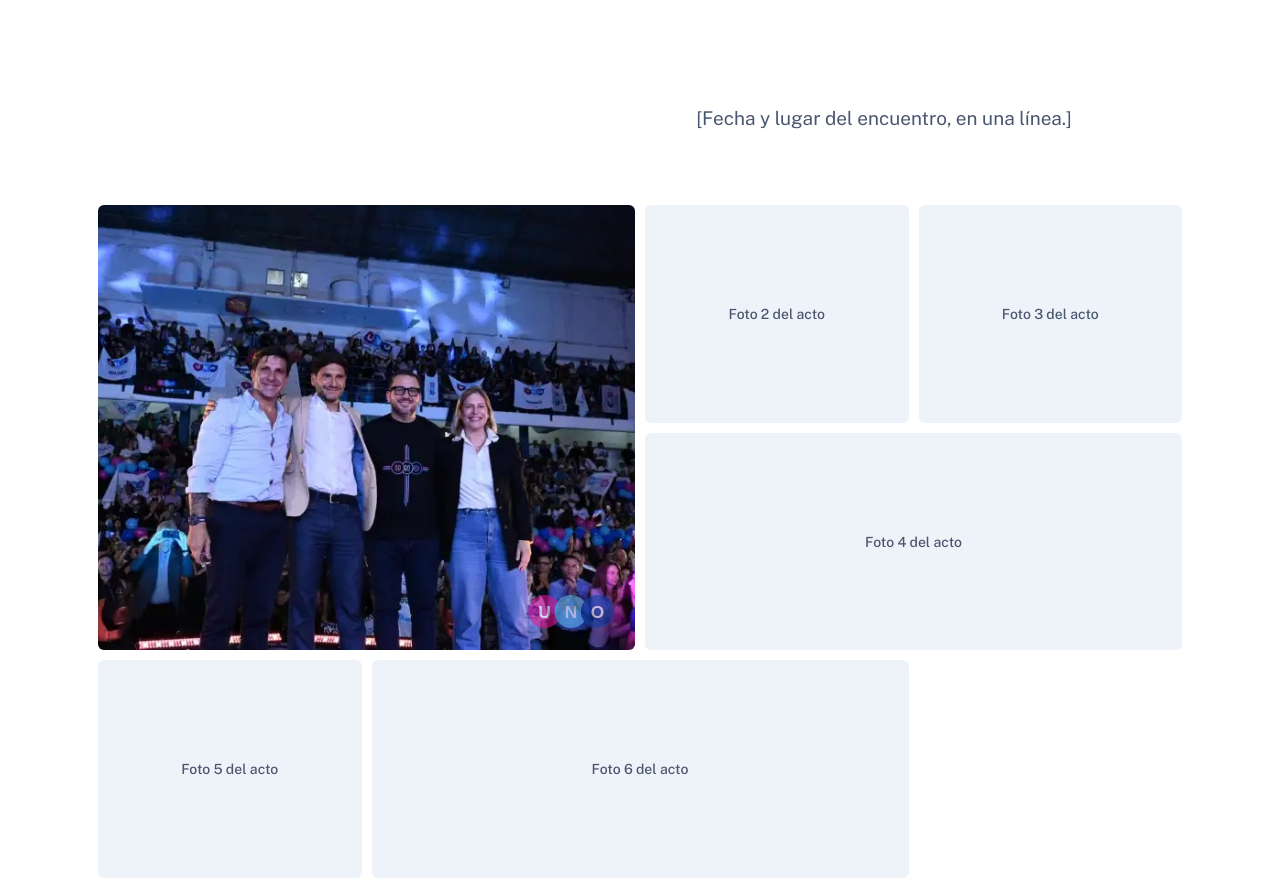
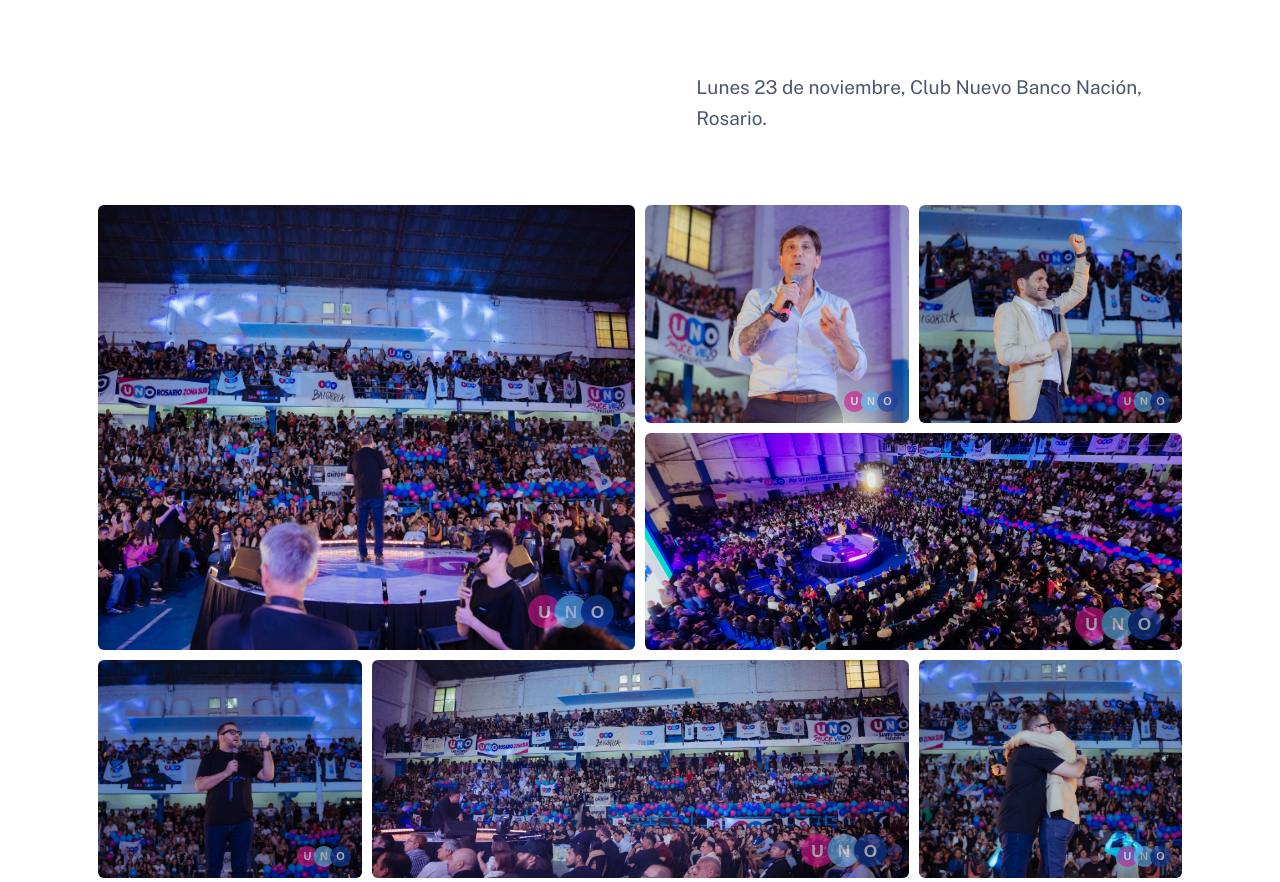
Before and after one commit to nlattuca-creator/uno-maqueta, a plain HTML site: page index.html in a window 1280 px wide. Shown: the part 1943-2825 px from the top of the page. Drawn offline with nearby package versions, Linux system fonts and the light colour scheme.

Commit message:
Galería con siete fotos propias del acto, fecha y lugar
Co-Authored-By: Claude Fable 5.2 <noreply@anthropic.com>

```diff
--- a/index.html
+++ b/index.html
@@ -525,9 +525,15 @@ var CFG = {
   franja: ['Somos muchos, somos UNO', 'Una Nueva Oportunidad', 'Construimos juntos el futuro de Santa Fe'],
   participar: ['Militar en mi barrio', 'Fiscalizar', 'Aportar ideas', 'Difundir en redes'],
   // Fotos del acto: { src: 'fotos/acto-1.jpg', alt: 'qué se ve en la foto' }. La primera sale grande.
-  galeriaTexto: '[Fecha y lugar del encuentro, en una línea.]',
+  galeriaTexto: 'Lunes 23 de noviembre, Club Nuevo Banco Nación, Rosario.',
   fotos: [
-    { src: 'fotos/acto-1.jpg', alt: 'Cuatro dirigentes sobre el escenario, con las tribunas llenas y banderas de UNO detrás' }
+    { src: 'fotos/evento-142.jpg', alt: 'Vista general del estadio colmado, con el escenario circular en el centro y las tribunas llenas de banderas de UNO' },
+    { src: 'fotos/evento-013.jpg', alt: 'Orador de camisa blanca habla con el micrófono en la mano, con la tribuna detrás' },
+    { src: 'fotos/evento-049.jpg', alt: 'Orador de saco claro levanta el puño frente a las tribunas llenas' },
+    { src: 'fotos/evento-drone05.jpg', alt: 'Vista aérea del estadio lleno, con el escenario iluminado y globos de los colores de UNO' },
+    { src: 'fotos/evento-029.jpg', alt: 'Orador de remera negra habla desde el escenario con las tribunas colmadas detrás' },
+    { src: 'fotos/evento-098.jpg', alt: 'El público sentado en la platea y las tribunas del estadio, con banderas de UNO en las barandas' },
+    { src: 'fotos/evento-043.jpg', alt: 'Dos de los oradores se abrazan sobre el escenario frente al público' }
   ],
   // Reels y publicaciones: { url: 'https://www.instagram.com/reel/...', portada: 'fotos/reel-1.jpg', titulo: 'texto corto' }
   prensa: [
@@ -549,14 +555,14 @@ var CFG = {
 };
 /* Actividades de arranque. Las marcadas "Ejemplo" son de relleno para la demo. */
 var ACTS_INI = [
-  { id: 'a1', fecha: '2026-11-23', hora: '', titulo: 'Encuentro de militancia UNO', lugar: '[Lugar del acto]', localidad: 'Rosario', desc: '[Resumen del acto que nos pasa el partido.]' }
+  { id: 'a1', fecha: '2026-11-23', hora: '', titulo: 'Encuentro de militancia UNO', lugar: 'Club Nuevo Banco Nación', localidad: 'Rosario', desc: '[Resumen del acto que nos pasa el partido.]' }
 ];
 
 /* ---------- utilidades ---------- */
 var MESES = ['enero','febrero','marzo','abril','mayo','junio','julio','agosto','septiembre','octubre','noviembre','diciembre'];
 var DIAS = ['domingo','lunes','martes','miércoles','jueves','viernes','sábado'];
 function $(id){ return document.getElementById(id); }
-var VER = '1795639771';
+var VER = '1795640252';
 function arch(u){ return esc(u) + (VER ? '?v=' + VER : ''); }
 function esc(s){ return String(s == null ? '' : s).replace(/[&<>"']/g, function(c){ return {'&':'&amp;','<':'&lt;','>':'&gt;','"':'&quot;',"'":'&#39;'}[c]; }); }
 function leer(k, def){ try { var v = localStorage.getItem(k); return v ? JSON.parse(v) : def; } catch(e){ return def; } }
```
Also changed, not shown: fotos/evento-013.jpg (added), fotos/evento-029.jpg (added), fotos/evento-043.jpg (added), fotos/evento-049.jpg (added), fotos/evento-098.jpg (added), fotos/evento-142.jpg (added), fotos/evento-drone05.jpg (added).
